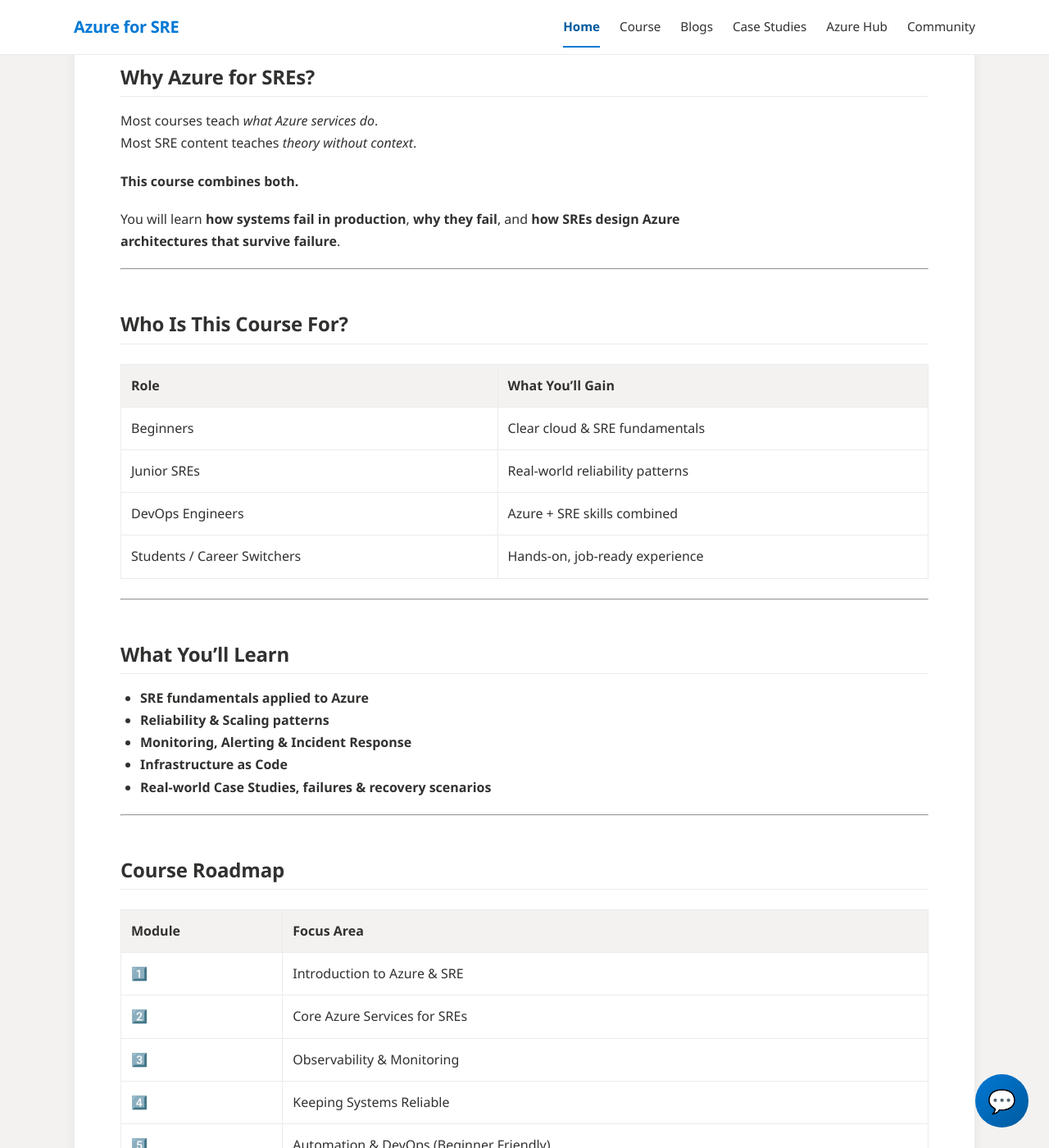
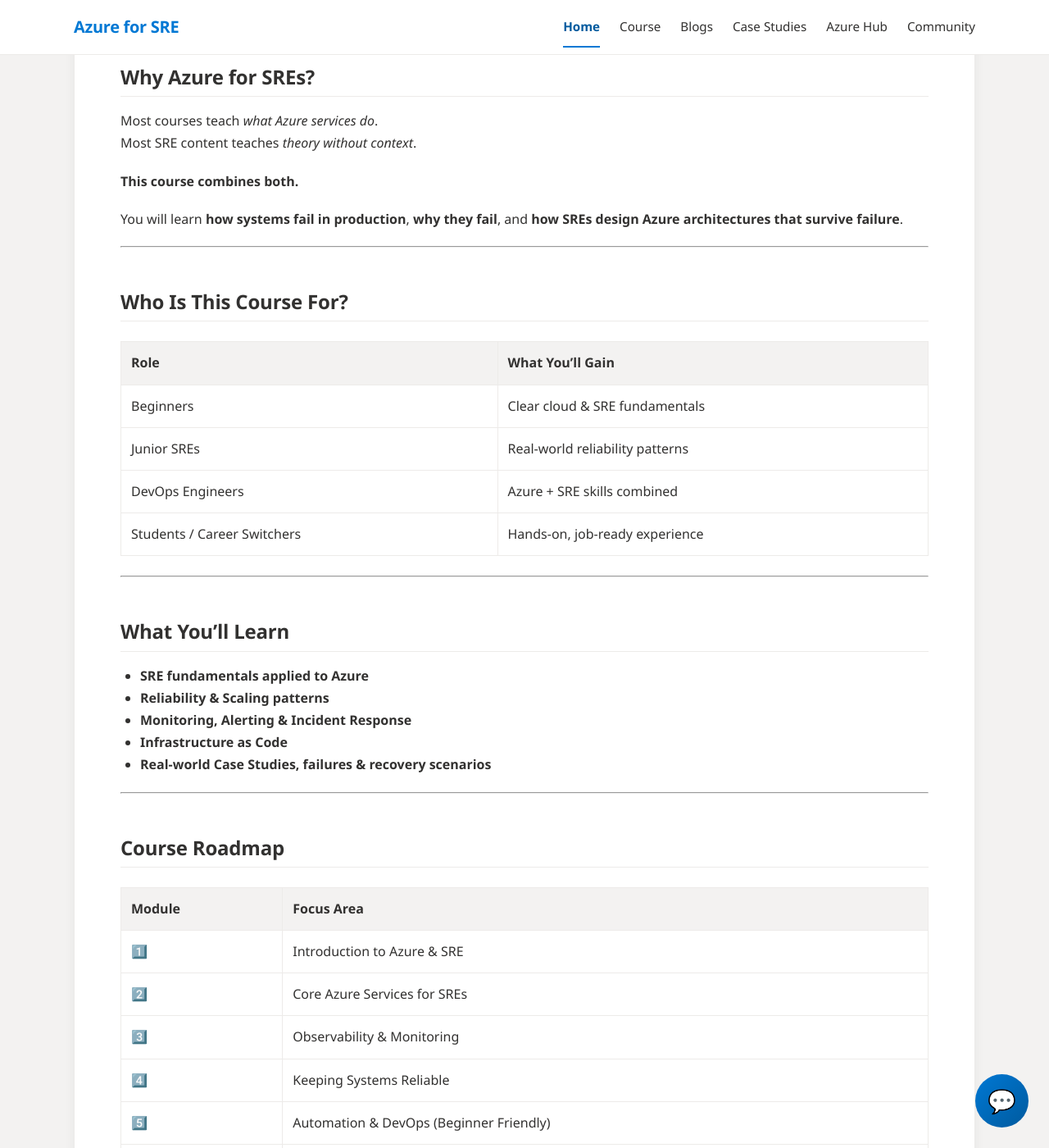
Before and after one commit to Abhiram-Mangde/Course-Azure-for-SREs, a Jekyll site: the page built from docs/index.md, in a window 1280 px wide and 1400 px high, scrolled down 372 px. Shown: the whole window at 82% size. Built offline with Jekyll 4.4.1, drawn with Linux system fonts in a browser that asks for light colours.

Commit message:
Update the Para style

```diff
--- a/docs/_layouts/page.html
+++ b/docs/_layouts/page.html
@@ -46,8 +46,7 @@
 
     p {
       margin-bottom: 1.2rem;
-      max-width: 75ch;
-    }
+      }
 
     ul, ol {
       margin-bottom: 1.2rem;
```
